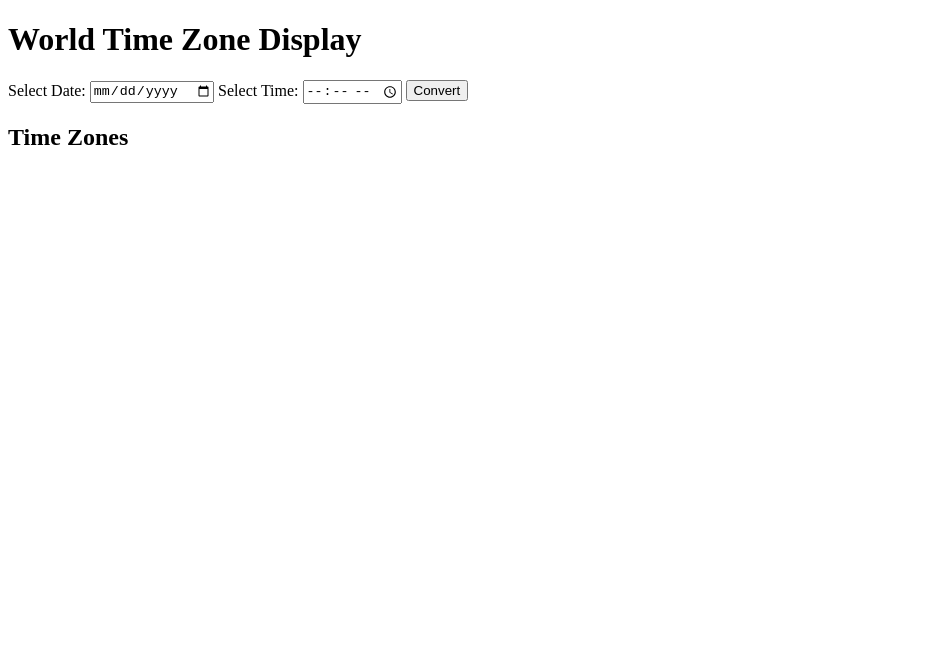
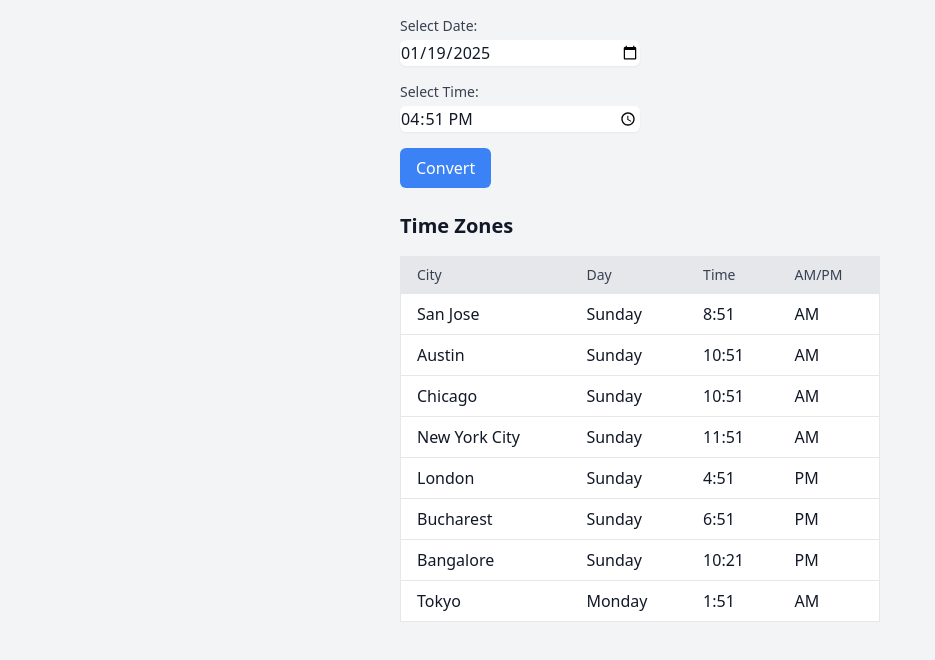
Before and after one commit to damiansian/time-app, a plain HTML site: page index.html in a window 1280 px wide. Both pictures are taken after a click on the button "Convert". Shown: the whole page, without its empty margins (0-935 px from the left). Drawn offline with nearby package versions, Linux system fonts and the light colour scheme.

Commit message:
full app ready

```diff
--- a/index.html
+++ b/index.html
@@ -3,26 +3,27 @@
 <head>
     <meta charset="UTF-8">
     <meta name="viewport" content="width=device-width, initial-scale=1.0">
-    <title>World Time Zone Display</title>
-    <link rel="stylesheet" href="style.css">
+    <title>Time App</title>
+    <link href="https://cdn.jsdelivr.net/npm/tailwindcss@2.2.19/dist/tailwind.min.css" rel="stylesheet">
 </head>
-<body>
-    <div class="container">
-        <h1>World Time Zone Display</h1>
-        <div class="input-section">
-            <label for="date-picker">Select Date:</label>
-            <input type="date" id="date-picker">
-            <label for="time-picker">Select Time:</label>
-            <input type="time" id="time-picker">
-            <button id="convert-button">Convert</button>
+<body class="bg-gray-100 text-gray-900">
+    <div class="container mx-auto p-4 max-w-lg">
+        <div class="mb-4">
+            <label for="date-picker" class="block text-sm font-medium text-gray-700">Select Date:</label>
+            <input type="date" id="date-picker" class="mt-1 block w-full sm:w-3/4 lg:w-1/2 border-gray-300 rounded-md shadow-sm">
         </div>
-        <div class="output-section">
-            <h2>Time Zones</h2>
-            <div id="time-zone-results">
+        <div class="mb-4">
+            <label for="time-picker" class="block text-sm font-medium text-gray-700">Select Time:</label>
+            <input type="time" id="time-picker" class="mt-1 block w-full sm:w-3/4 lg:w-1/2 border-gray-300 rounded-md shadow-sm">
+        </div>
+        <button id="convert-button" class="bg-blue-500 text-white px-4 py-2 rounded-md hover:bg-blue-600">Convert</button>
+        <div class="output-section mt-6">
+            <h2 class="text-xl font-semibold">Time Zones</h2>
+            <div id="time-zone-results" class="mt-4">
                 <!-- Time zone results will go here -->
             </div>
         </div>
     </div>
-    <script src="script.js"></script>
+    <script src="index.js"></script>
 </body>
 </html>
--- a/index.js
+++ b/index.js
@@ -1,64 +1,100 @@
-// script.js
-document.addEventListener('DOMContentLoaded', () => {
-    const datePicker = document.getElementById('date-picker');
-    const timePicker = document.getElementById('time-picker');
-    const convertButton = document.getElementById('convert-button');
-    const timeZoneResults = document.getElementById('time-zone-results');
+// Set default values for date and time inputs
+window.addEventListener('load', function() {
+    const dateInput = document.getElementById('date-picker');
+    const timeInput = document.getElementById('time-picker');
 
+    const now = new Date();
+    const year = now.getFullYear();
+    const month = String(now.getMonth() + 1).padStart(2, '0');
+    const day = String(now.getDate()).padStart(2, '0');
+    const hours = String(now.getHours()).padStart(2, '0');
+    const minutes = String(now.getMinutes()).padStart(2, '0');
 
-    convertButton.addEventListener('click', () => {
-        const selectedDate = datePicker.value;
-        const selectedTime = timePicker.value;
-        if(!selectedDate || !selectedTime){
-          alert("Please select both date and time")
-          return;
+    dateInput.value = `${year}-${month}-${day}`;
+    timeInput.value = `${hours}:${minutes}`;
+});
+
+document.getElementById('convert-button').addEventListener('click', function() {
+    const date = document.getElementById('date-picker').value;
+    const time = document.getElementById('time-picker').value;
+
+    if (date && time) {
+        const dateTime = new Date(`${date}T${time}`);
+        const timeZoneResults = document.getElementById('time-zone-results');
+
+        // Clear previous results
+        timeZoneResults.innerHTML = '';
+
+        // Create table
+        const table = document.createElement('table');
+        table.className = 'table-auto min-w-full bg-white border border-gray-200';
+        const thead = document.createElement('thead');
+        thead.className = 'bg-gray-200';
+        const tbody = document.createElement('tbody');
+
+        // Create table headers
+        const headers = ['City', 'Day', 'Time', 'AM/PM'];
+        const tr = document.createElement('tr');
+        headers.forEach(header => {
+            const th = document.createElement('th');
+            th.className = 'py-2 px-4 border-b border-gray-200 text-left text-sm font-medium text-gray-700';
+            th.textContent = header;
+            tr.appendChild(th);
+        });
+        thead.appendChild(tr);
+        table.appendChild(thead);
+
+        // Time zones to convert to
+        const timeZones = {
+            "San Jose": "America/Los_Angeles",
+            "Austin": "America/Chicago",
+            "Chicago": "America/Chicago",
+            "New York City": "America/New_York",
+            "London": "Europe/London",
+            "Bucharest": "Europe/Bucharest",
+            "Bangalore": "Asia/Kolkata",
+            "Tokyo": "Asia/Tokyo"
+        };
+
+        // Display the selected date and time in each time zone
+        for (const [city, timeZone] of Object.entries(timeZones)) {
+            const formatter = new Intl.DateTimeFormat('en-US', {
+                timeZone,
+                weekday: 'long',
+                hour: 'numeric',
+                minute: 'numeric',
+                hour12: true
+            });
+            const formattedDate = formatter.formatToParts(dateTime);
+            const day = formattedDate.find(part => part.type === 'weekday').value;
+            const time = formattedDate.find(part => part.type === 'hour').value + ':' + formattedDate.find(part => part.type === 'minute').value;
+            const ampm = formattedDate.find(part => part.type === 'dayPeriod').value;
+
+            const tr = document.createElement('tr');
+            tr.className = 'hover:bg-gray-100';
+            const cityTd = document.createElement('td');
+            cityTd.className = 'py-2 px-4 border-b border-gray-200';
+            cityTd.textContent = city;
+            const dayTd = document.createElement('td');
+            dayTd.className = 'py-2 px-4 border-b border-gray-200';
+            dayTd.textContent = day;
+            const timeTd = document.createElement('td');
+            timeTd.className = 'py-2 px-4 border-b border-gray-200';
+            timeTd.textContent = time;
+            const ampmTd = document.createElement('td');
+            ampmTd.className = 'py-2 px-4 border-b border-gray-200';
+            ampmTd.textContent = ampm;
+
+            tr.appendChild(cityTd);
+            tr.appendChild(dayTd);
+            tr.appendChild(timeTd);
+            tr.appendChild(ampmTd);
+            tbody.appendChild(tr);
         }
 
-        const selectedDateTime = `${selectedDate}T${selectedTime}`;
-        const selectedDateObj = new Date(selectedDateTime);
-
-
-        if (isNaN(selectedDateObj.getTime())) {
-          alert("Please Enter a valid Date and time")
-            return;
-        }
-
-
-        timeZoneResults.innerHTML = ''; // Clear previous results
-
-        const timeZones = [
-          "America/Los_Angeles",
-          "America/New_York",
-          "Europe/London",
-          "Europe/Paris",
-          "Asia/Tokyo",
-          "Asia/Dubai",
-          "Australia/Sydney",
-          "Pacific/Honolulu",
-            "Africa/Johannesburg",
-        ];
-
-
-      timeZones.forEach(timeZone =>{
-        try{
-           const timeInTz = selectedDateObj.toLocaleString('en-US', { timeZone,
-                weekday: 'long',
-                year: 'numeric',
-                month: 'long',
-                day: 'numeric',
-                hour: '2-digit',
-                minute: '2-digit',
-                second: '2-digit',
-                 timeZoneName: 'short'
-            });
-            const formattedOutput = `<p>${timeZone}: ${timeInTz}</p>`
-            timeZoneResults.innerHTML += formattedOutput;
-
-        } catch(err){
-          console.error(`Error converting to timezone ${timeZone}:`,err)
-            const formattedOutput = `<p>${timeZone}: Not Available</p>`
-            timeZoneResults.innerHTML += formattedOutput;
-        }
-      })
-    });
+        table.appendChild(tbody);
+        timeZoneResults.appendChild(table);
+    } else {
+        alert('Please select both date and time.');
+    }
 });
```
